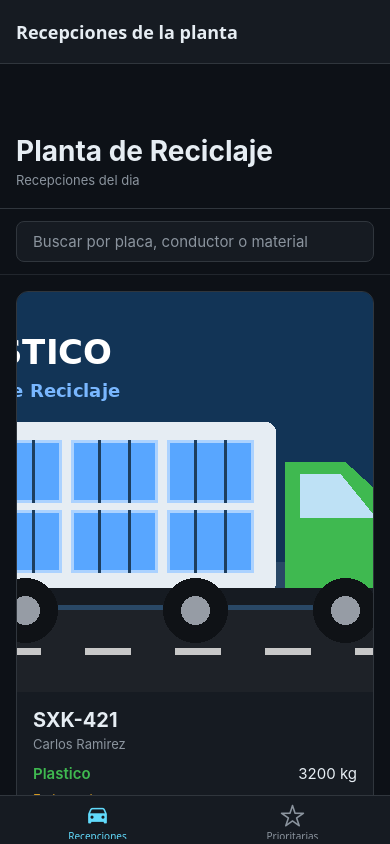
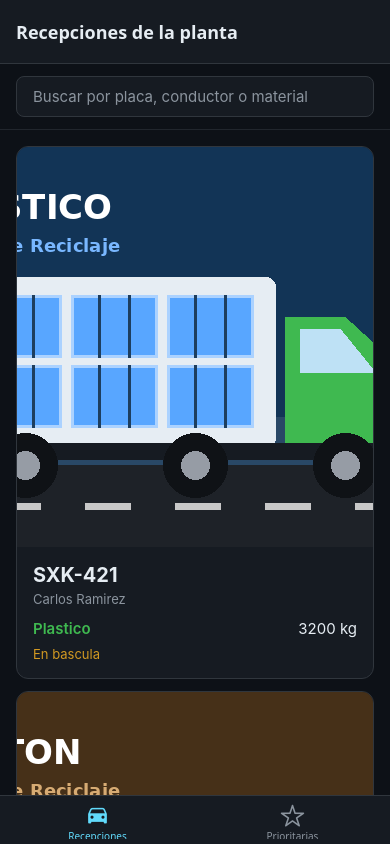
Before and after one commit to juansebastianpinedatellez5-spec/planta-reciclaje-rn, a React Native app: screen /HomeList in a window 390 px wide. Built offline with nearby package versions, Linux system fonts and the light colour scheme.

Commit message:
feat(screens): navigate from list to detail passing typed params

```diff
--- a/src/screens/HomeScreen.tsx
+++ b/src/screens/HomeScreen.tsx
@@ -1,5 +1,6 @@
 // PANTALLA: HomeScreen
-// Header + buscador + lista de tarjetas con FlatList.
+// Buscador + lista de tarjetas con FlatList.
+// Al tocar una tarjeta, navega al detalle y le manda el id y la placa.
 
 import React, { useState, useMemo, useCallback } from 'react';
 import {
@@ -11,30 +12,25 @@ import {
   Keyboard,
   KeyboardAvoidingView,
   StyleSheet,
-  StatusBar,
   Platform,
-  Alert,
   ListRenderItem,
 } from 'react-native';
+import type { NativeStackScreenProps } from '@react-navigation/native-stack';
+import type { HomeStackParamList } from '../navigation/types';
 import { Recepcion } from '../types';
 import { RecepcionCard } from '../components/RecepcionCard';
 import { RECEPCIONES } from '../data/mockData';
 import { COLORS, TYPOGRAPHY, SPACING, RADIUS } from '../theme';
 
-const TITULO = 'Planta de Reciclaje';
-const SUBTITULO = 'Recepciones del dia';
+// Props de esta pantalla: el Stack le da "navigation".
+type HomeScreenProps = NativeStackScreenProps<HomeStackParamList, 'HomeList'>;
 
 // Espacio entre tarjetas. Esta afuera del componente para que no se cree cada vez.
 function Separador(): React.JSX.Element {
   return <View style={styles.separador} />;
 }
 
-// Se ejecuta cuando tocan una tarjeta. Esta afuera del componente: no depende de nada.
-function handlePress(recepcion: Recepcion): void {
-  Alert.alert(recepcion.placa, `Conductor: ${recepcion.conductor}`);
-}
-
-export function HomeScreen(): React.JSX.Element {
+export function HomeScreen({ navigation }: HomeScreenProps): React.JSX.Element {
   // query = lo que el usuario escribe en el buscador.
   const [query, setQuery] = useState<string>('');
 
@@ -52,11 +48,22 @@ export function HomeScreen(): React.JSX.Element {
     );
   }, [query]);
 
+  // Al tocar una tarjeta: voy al detalle y mando el id y la placa como params.
+  const handlePress = useCallback(
+    (recepcion: Recepcion): void => {
+      navigation.navigate('HomeDetail', {
+        id: recepcion.id,
+        name: recepcion.placa,
+      });
+    },
+    [navigation],
+  );
+
   // renderItem: le dice a FlatList como dibujar cada fila.
   // useCallback = la funcion no se vuelve a crear en cada render.
   const renderItem: ListRenderItem<Recepcion> = useCallback(
     ({ item }) => <RecepcionCard recepcion={item} onPress={handlePress} />,
-    [],
+    [handlePress],
   );
 
   // Mensaje cuando la busqueda no encuentra nada.
@@ -86,13 +93,6 @@ export function HomeScreen(): React.JSX.Element {
       style={styles.screen}
       behavior={Platform.OS === 'ios' ? 'padding' : 'height'}
     >
-      <StatusBar barStyle="light-content" />
-
-      <View style={styles.header}>
-        <Text style={styles.headerTitle}>{TITULO}</Text>
-        <Text style={styles.headerSubtitle}>{SUBTITULO}</Text>
-      </View>
-
       {/* Buscador: cada letra que escribe actualiza "query" */}
       <View style={styles.searchContainer}>
         <TextInput
@@ -129,30 +129,10 @@ export function HomeScreen(): React.JSX.Element {
   );
 }
 
-// Espacio de arriba para que el header no quede debajo de la barra del telefono.
-const TOP_SPACE = Platform.OS === 'android' ? (StatusBar.currentHeight ?? 24) : 50;
-
 const styles = StyleSheet.create({
   screen: {
     flex: 1,
     backgroundColor: COLORS.background,
-    paddingTop: TOP_SPACE,
-  },
-  header: {
-    paddingHorizontal: SPACING.base,
-    paddingVertical: SPACING.lg,
-    borderBottomWidth: 1,
-    borderBottomColor: COLORS.border,
-  },
-  headerTitle: {
-    fontSize: TYPOGRAPHY.size.xxl,
-    fontWeight: TYPOGRAPHY.weight.bold,
-    color: COLORS.textPrimary,
-  },
-  headerSubtitle: {
-    fontSize: TYPOGRAPHY.size.sm,
-    color: COLORS.textSecondary,
-    marginTop: SPACING.xs,
   },
   searchContainer: {
     flexDirection: 'row',
```
